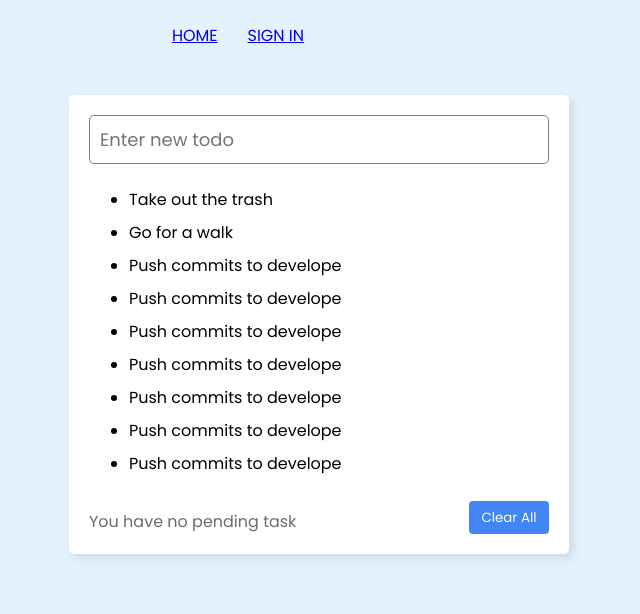
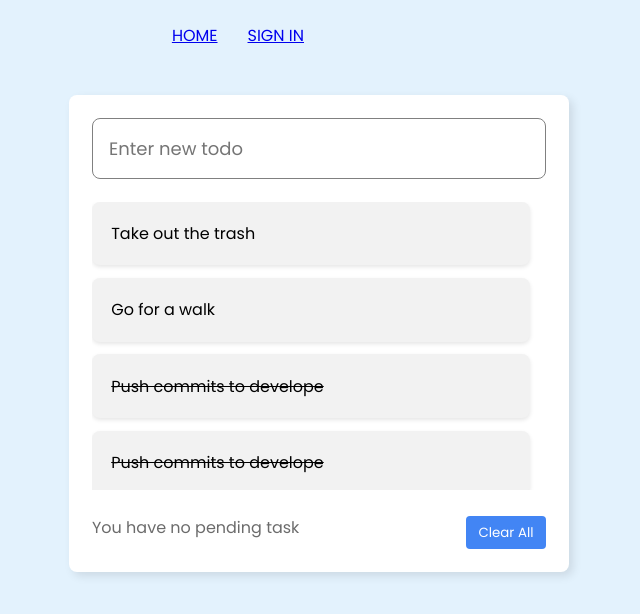
Before and after one commit to HDarius90/todo-app, a React (Create React App) app: page / in a window 1280 px wide. Shown: the top 614 px of the page, without its empty margins (321-961 px from the left). Built offline with nearby package versions, Linux system fonts and the light colour scheme.

Commit message:
creating task item style

```diff
--- a/src/components/notebook/notebook.styles.tsx
+++ b/src/components/notebook/notebook.styles.tsx
@@ -5,10 +5,10 @@ export const NotebookContainer = styled.div`
   max-width: 500px;
   width: 100%;
   min-height: 8rem;
-  border-radius: 5px;
+  border-radius: 8px;
   box-shadow: 4px 4px 10px rgba(0, 0, 0, 0.1);
   margin: auto;
-  padding: 20px;
+  padding: 23px;
 
   @media (max-width: 550px) {
     max-width: 90%;
@@ -18,9 +18,9 @@ export const NotebookContainer = styled.div`
 export const NotebookFooter = styled.div`
   display: flex;
   justify-content: space-between;
+  align-items: center;
 `;
 
 export const TaskCounter = styled.span`
-  align-self: flex-end;
   color: #00000094;
 `;
--- a/src/components/task-form/task-form.stlyes.tsx
+++ b/src/components/task-form/task-form.stlyes.tsx
@@ -1,9 +1,9 @@
 import styled from "styled-components";
 
 export const TaskInput = styled.textarea`
-    padding: 10px;
+    padding: 1rem;
     width: 100%;
-    border-radius: 5px;
+    border-radius: 8px;
     border: 1px solid grey;
     resize: none;
     overflow: hidden;
--- a/src/components/task-list/task-list.component.tsx
+++ b/src/components/task-list/task-list.component.tsx
@@ -1,6 +1,6 @@
 import { FC } from 'react';
 import { Task } from '../notebook/notebook.component';
-import { TaskListContainer } from './task-list.styles';
+import { TaskItem, TaskListContainer } from './task-list.styles';
 
 type TaskListProps = {
   tasks: Task[];
@@ -10,7 +10,9 @@ const TaskList: FC<TaskListProps> = ({ tasks }) => {
   return (
     <TaskListContainer>
       {tasks.map((task) => (
-        <li key={task.id}>{task.text}</li>
+        <TaskItem key={task.id} completed={task.completed}>
+          <span>{task.text}</span>
+        </TaskItem>
       ))}
     </TaskListContainer>
   );
--- a/src/components/task-list/task-list.styles.tsx
+++ b/src/components/task-list/task-list.styles.tsx
@@ -3,7 +3,21 @@ import styled from 'styled-components';
 export const TaskListContainer = styled.ul`
   max-height: 18rem;
   overflow-y: auto;
+  scrollbar-width: thin;
   display: flex;
+  list-style: none;
   flex-direction: column;
-  gap: 0.5rem;
+  gap: 0.8rem;
+  padding: 0 1rem 0 0;
 `;
+
+export const TaskItem = styled.li<{ completed: boolean }>`
+  display: flex;
+  align-items: center;
+  padding: 1.2rem;
+  background-color: #F2F2F2;
+  border-radius: 8px;
+  box-shadow: 0 2px 4px rgba(0, 0, 0, 0.1);
+  text-decoration: ${({ completed }) => (completed ? "line-through" : "none")};
+  color: black;
+`;
```
